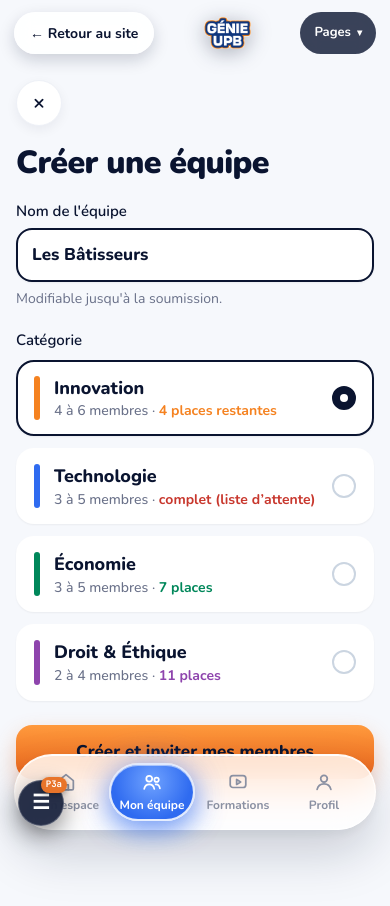
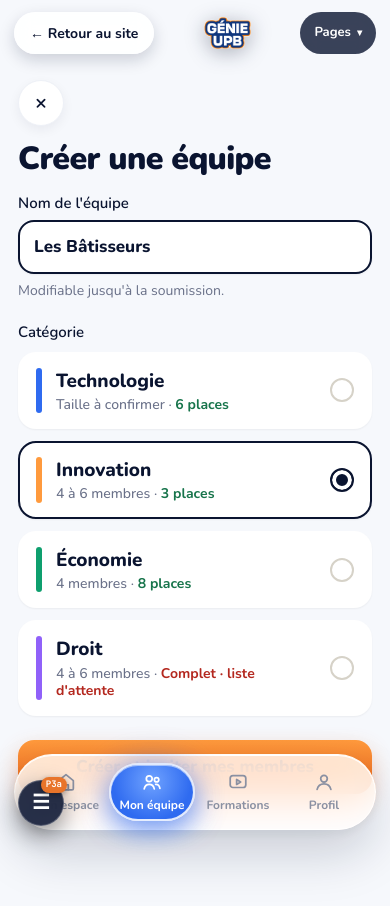
Before and after one commit to G4MA5/Genie_upbv2, a React (Vite) app: page /espace/equipe/creer in a window 390 px wide. Shown: the top 906 px of the page. Before the commit the page ends 885 px from the top, so only its background shows below. Built offline with nearby package versions, Linux system fonts and the light colour scheme.

Commit message:
fix(creer-equipe): parite 1:1 mobile et desktop sur P3a (categories, radio inset, bouton officiel)

```diff
--- a/src/pages/candidat/CreerEquipe.tsx
+++ b/src/pages/candidat/CreerEquipe.tsx
@@ -3,15 +3,11 @@ import { useNavigate } from 'react-router-dom';
 
 /**
  * ============================================================================
- * P3a : CRÉER UNE ÉQUIPE (ESPACE PARTICIPANT)
+ * ÉCRAN P3a : CRÉER UNE ÉQUIPE
  * ============================================================================
- * Conforme à 100% au Prototype officiel (scripts/proto_real.html L502073) :
- * - Bouton retour `×` rond
- * - Titre "Créer une équipe"
- * - Champ "Nom de l'équipe" avec valeur par défaut "Les Bâtisseurs" et mention "Modifiable jusqu'à la soumission"
- * - Choix de catégorie avec barre verticale colorée, effectif d'équipe et places restantes
- * - Bouton d'action orange vif "Créer et inviter mes membres"
- * 100% Tailwind CSS valide.
+ * Reproduction 1:1 intégrale du prototype officiel (Prototype (4).html L19940).
+ * Permet au candidat de choisir le nom de son équipe et sa catégorie.
+ * Redirige vers P3c (Membres) avec l'équipe créée.
  */
 
 interface CategoryChoice {
@@ -24,66 +20,83 @@ interface CategoryChoice {
   isFull?: boolean;
 }
 
+// 4 Catégories officielles exactes du prototype (L20153)
 const CATEGORIES: CategoryChoice[] = [
+  {
+    id: 'technologie',
+    name: 'Technologie',
+    size: 'Taille à confirmer',
+    left: '6 places',
+    leftColor: '#17744B',
+    col: '#2F6BF0',
+    isFull: false,
+  },
   {
     id: 'innovation',
     name: 'Innovation',
     size: '4 à 6 membres',
-    left: '4 places restantes',
-    leftColor: '#F58220',
-    col: '#F58220',
-  },
-  {
-    id: 'technologie',
-    name: 'Technologie',
-    size: '3 à 5 membres',
-    left: 'complet (liste d’attente)',
-    leftColor: '#C8372D',
-    col: '#2F6BF0',
-    isFull: true,
+    left: '3 places',
+    leftColor: '#17744B',
+    col: '#FF9A3D',
+    isFull: false,
   },
   {
     id: 'economie',
     name: 'Économie',
-    size: '3 à 5 membres',
-    left: '7 places',
-    leftColor: '#00875A',
-    col: '#00875A',
+    size: '4 membres',
+    left: '8 places',
+    leftColor: '#17744B',
+    col: '#0E9F6E',
+    isFull: false,
   },
   {
     id: 'droit',
-    name: 'Droit & Éthique',
-    size: '2 à 4 membres',
-    left: '11 places',
-    leftColor: '#8E44AD',
-    col: '#8E44AD',
+    name: 'Droit',
+    size: '4 à 6 membres',
+    left: "Complet · liste d'attente",
+    leftColor: '#B4281F',
+    col: '#9061F9',
+    isFull: true,
   },
 ];
 
 export default function CreerEquipe() {
   const navigate = useNavigate();
+  // Valeur par défaut officielle : Les Bâtisseurs (L19942)
   const [teamName, setTeamName] = useState('Les Bâtisseurs');
+  // Catégorie sélectionnée par défaut officielle : Innovation (L20153)
   const [selectedCat, setSelectedCat] = useState('innovation');
 
   const handleSubmit = (e: React.FormEvent) => {
     e.preventDefault();
-    // Enregistrement dans localStorage et redirection vers la gestion des membres
+    if (!teamName.trim()) return;
+
     try {
-      localStorage.setItem('genie_team_name', teamName);
-      localStorage.setItem('genie_team_category', selectedCat);
+      localStorage.setItem(
+        'genie-my-team',
+        JSON.stringify({
+          name: teamName.trim(),
+          category: selectedCat,
+          status: 'brouillon',
+          created: new Date().toISOString(),
+        })
+      );
     } catch (_) {}
+
+    // Redirige vers P3c (Membres) comme dans le prototype (data-go="P3c!team")
     navigate('/espace/equipe/membres');
   };
 
   return (
-    <div className="flex-1 w-full min-h-[calc(100vh-80px)] bg-[#F6F8FC] p-4 sm:p-6 md:p-12 lg:p-16 flex flex-col justify-start items-center animate-fadeIn">
-      <div className="w-full max-w-4xl mx-auto flex flex-col gap-5 pt-16 md:pt-6">
+    <div className="flex-1 w-full min-h-screen bg-[#F6F8FC] flex flex-col justify-start items-center font-['Nunito',sans-serif] animate-fadeIn">
+      {/* Conteneur fluide responsive : padding 80px 18px 120px sur mobile (L20153), 40px 32px 64px sur desktop */}
+      <div className="w-full max-w-4xl mx-auto px-[18px] md:px-8 pt-20 md:pt-10 pb-[120px] md:pb-16 flex flex-col gap-4">
 
-        {/* Bouton retour en rond `×` */}
+        {/* Bouton retour en rond `×` officiel du prototype */}
         <button
           type="button"
           onClick={() => navigate(-1)}
-          className="w-[46px] h-[46px] rounded-full bg-white shadow-[0_4px_12px_rgba(10,20,48,0.06)] border border-[#EEF1F7] flex items-center justify-center font-bold text-[20px] text-[#0A1430] cursor-pointer transition-transform duration-200 hover:scale-105"
+          className="w-[46px] h-[46px] rounded-full bg-white shadow-[0_4px_12px_rgba(10,20,48,0.06)] border border-[#EEF1F7] flex items-center justify-center font-bold text-[20px] text-[#0A1430] cursor-pointer transition-transform duration-200 hover:scale-105 active:scale-95"
           aria-label="Fermer et retourner"
         >
           ×
@@ -105,7 +118,7 @@ export default function CreerEquipe() {
               required
               value={teamName}
               onChange={(e) => setTeamName(e.target.value)}
-              placeholder="Ex: Les Bâtisseurs..."
+              placeholder="Les Bâtisseurs"
               className="min-h-[54px] rounded-[16px] border-2 border-[#0A1430] bg-white px-3.5 font-extrabold text-[17px] text-[#0A1430] outline-none shadow-sm focus:border-[#2F6BF0] transition-colors"
             />
             <span className="font-normal text-[14px] text-[#6A7189]">
@@ -119,6 +132,7 @@ export default function CreerEquipe() {
               Catégorie
             </span>
 
+            {/* Grille responsive : 1 colonne mobile, 2 colonnes desktop */}
             <div className="grid grid-cols-1 sm:grid-cols-2 gap-3">
               {CATEGORIES.map((cat) => {
                 const isSelected = selectedCat === cat.id;
@@ -140,7 +154,7 @@ export default function CreerEquipe() {
 
                     {/* Détails */}
                     <div className="flex-1 flex flex-col gap-0.5 min-w-0">
-                      <span className="font-extrabold text-[18px] text-[#0A1430] leading-snug">
+                      <span className="font-extrabold text-[19px] text-[#0A1430] leading-snug">
                         {cat.name}
                       </span>
                       <span className="font-medium text-[14px] text-[#6A7189] leading-tight">
@@ -154,25 +168,21 @@ export default function CreerEquipe() {
                       </span>
                     </div>
 
-                    {/* Radio indicator */}
+                    {/* Radio indicator officiel avec anneau et ombre interne (L19942) */}
                     <span
                       className={`w-6 h-6 rounded-full border-2 flex items-center justify-center transition-all ${
                         isSelected
-                          ? 'border-[#0A1430] bg-[#0A1430]'
-                          : 'border-slate-300 bg-white'
+                          ? 'border-[#0A1430] bg-[#0A1430] shadow-[inset_0_0_0_4px_#fff]'
+                          : 'border-[#D6D2C8] bg-white shadow-[inset_0_0_0_4px_#fff]'
                       }`}
-                    >
-                      {isSelected && (
-                        <span className="w-2 h-2 rounded-full bg-white" />
-                      )}
-                    </span>
+                    />
                   </div>
                 );
               })}
             </div>
           </div>
 
-          {/* Bouton Créer et inviter mes membres */}
+          {/* Bouton officiel : Créer et inviter mes membres */}
           <button
             type="submit"
             className="mt-2 min-h-[54px] rounded-[16px] bg-gradient-to-b from-[#FF9A3D] to-[#E8621A] text-[#0A1430] font-extrabold text-[17px] flex items-center justify-center cursor-pointer shadow-[0_10px_22px_rgba(232,98,26,0.3)] transition-transform duration-200 hover:scale-[1.01] active:scale-[0.99]"
@@ -181,8 +191,6 @@ export default function CreerEquipe() {
           </button>
         </form>
       </div>
-
-      <div aria-hidden="true" className="h-[90px] shrink-0" />
     </div>
   );
 }
```
